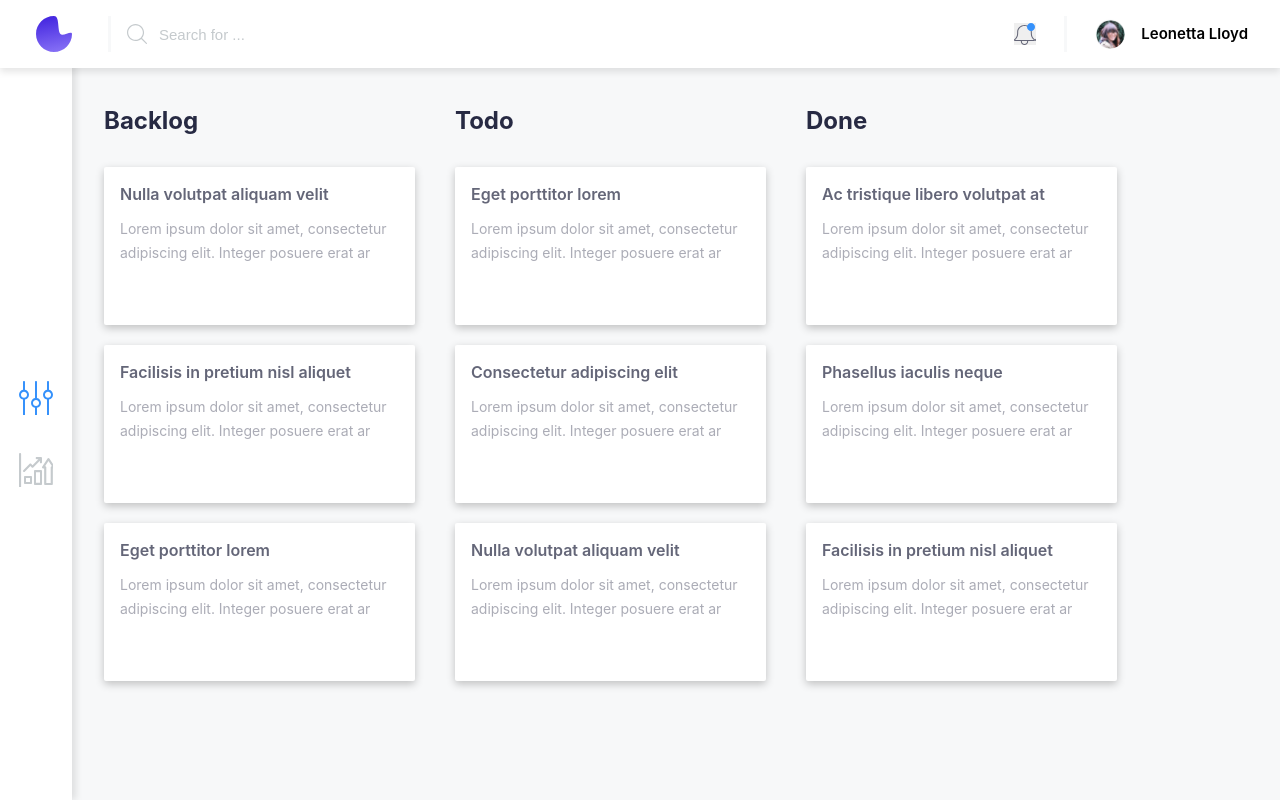
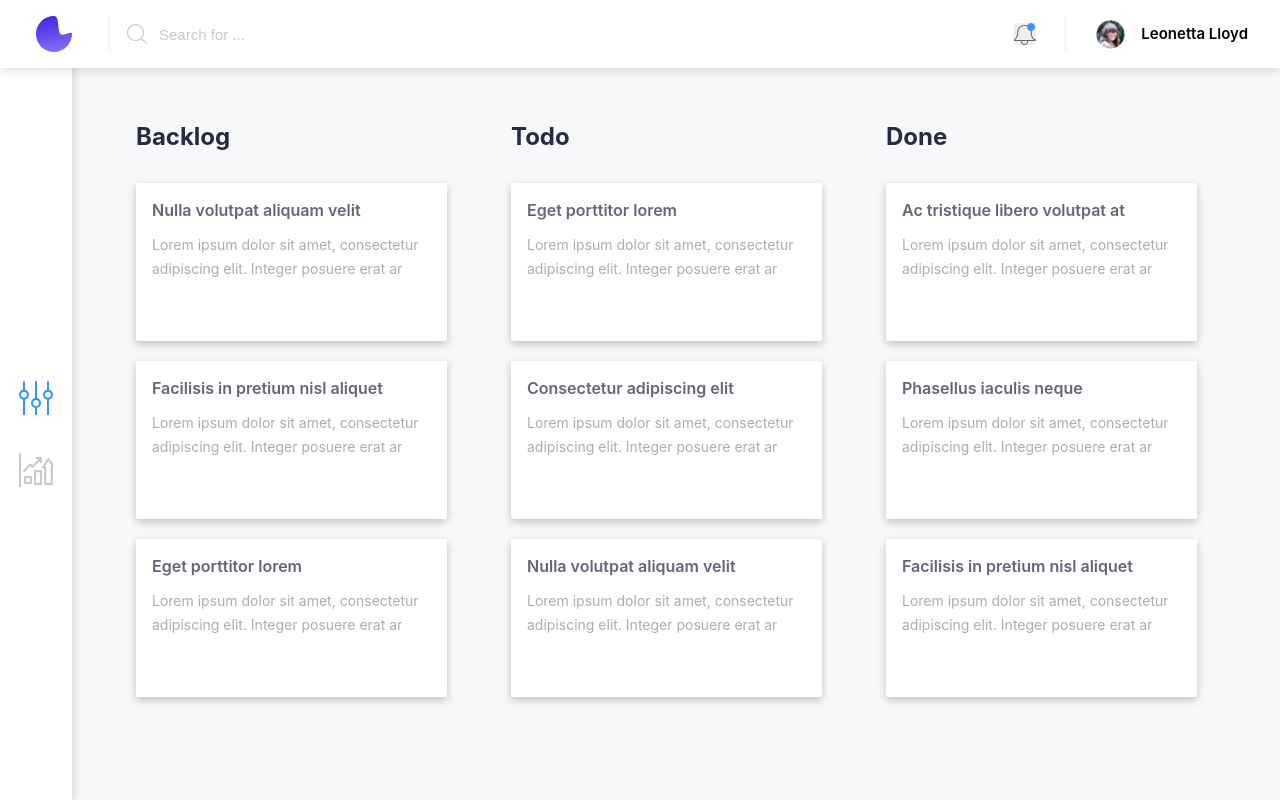
Before and after one commit to kohgpat/kanban-app, a React (Create React App) app: page / in a window 1280 px wide. Built offline with nearby package versions, Linux system fonts and the light colour scheme.

Commit message:
Update paddings and margins on List

```diff
--- a/src/components/List/styles.js
+++ b/src/components/List/styles.js
@@ -4,7 +4,8 @@ export const List = styled.li`
   min-width: 311px;
   flex-shrink: 0;
   cursor: pointer;
-  padding-right: 40px;
+  padding: 1rem;
+  margin: 1rem;
 `;
 
 export const Name = styled.h4`
--- a/src/components/Lists/styles.js
+++ b/src/components/Lists/styles.js
@@ -3,7 +3,7 @@ import styled from 'styled-components';
 export const Lists = styled.ul`
   height: 100%;
   list-style: none;
-  padding: calc(72px + 2rem) 0 2rem 2rem;
+  padding: calc(72px + 1rem) 0 2rem 2rem;
   margin: 0;
   display: flex;
   overflow-x: auto;
```
